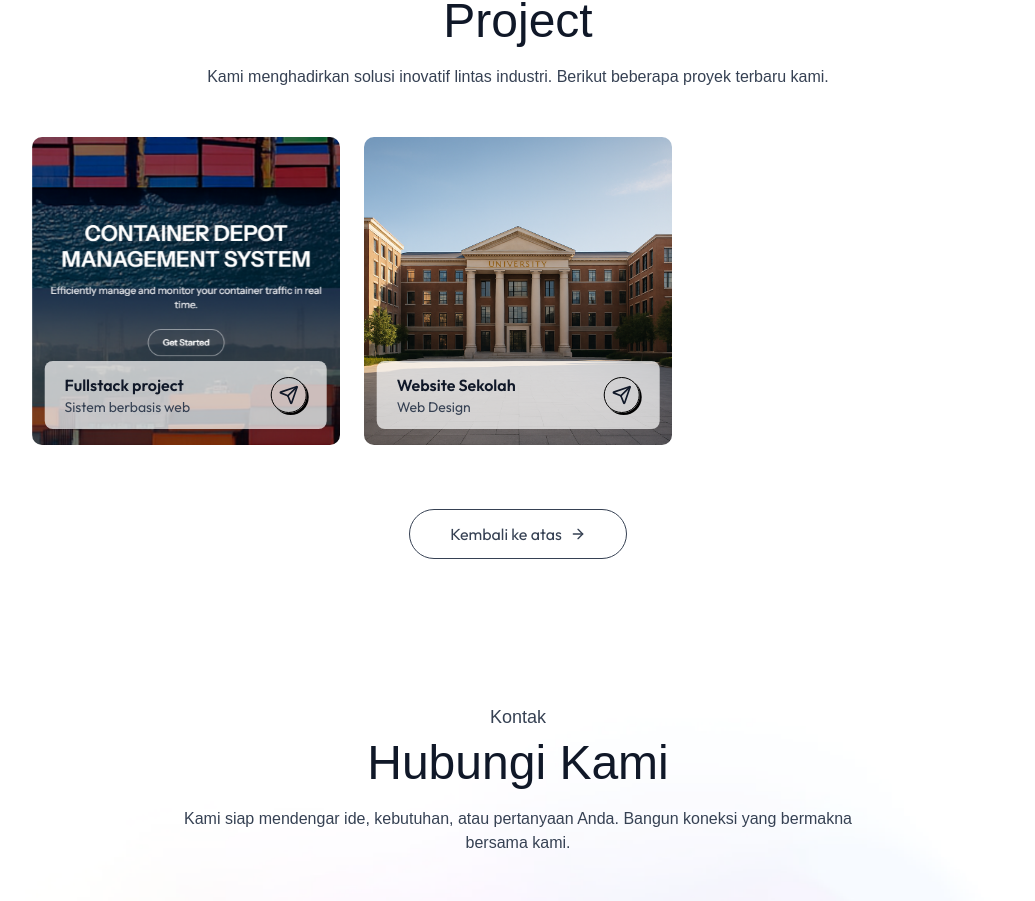
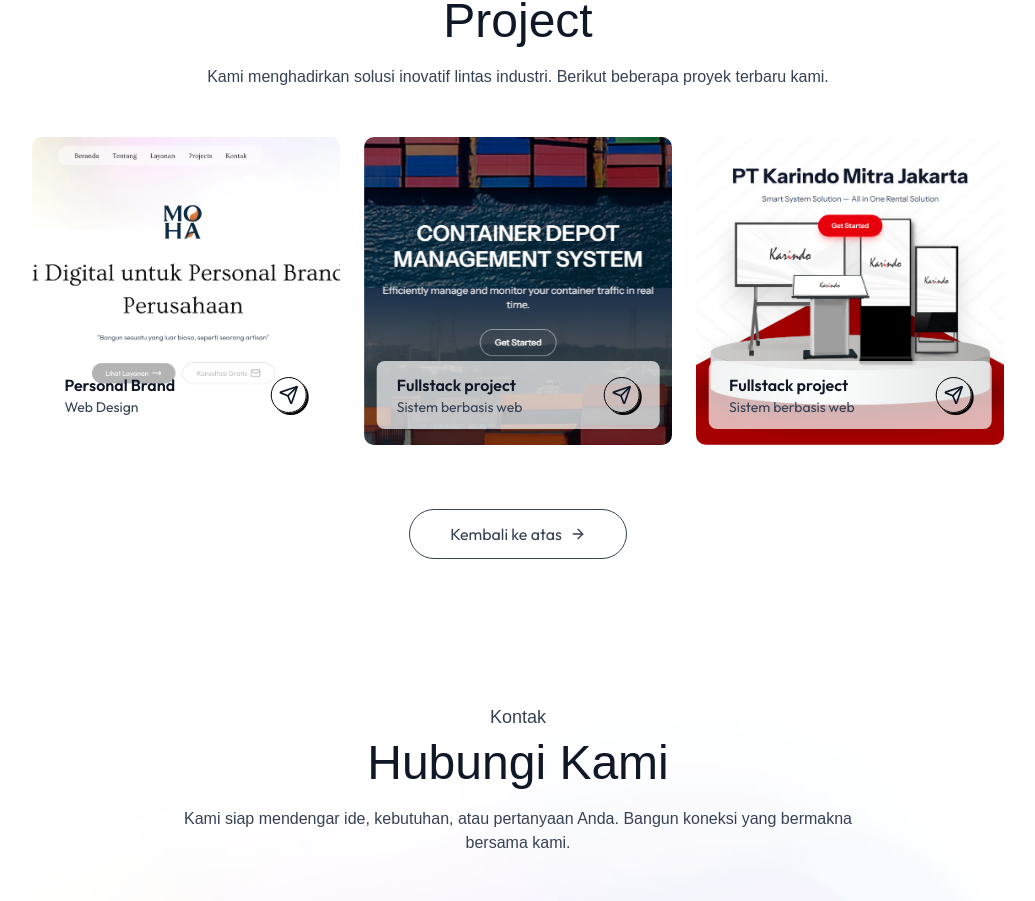
Before and after one commit to mhmdandri/moha, a Next.js app: page / in a window 1280 px wide. Shown: the part 2323-3224 px from the top of the page, without its empty margins (122-1157 px from the left). Built offline with nearby package versions, Linux system fonts and the light colour scheme; a web font is replaced by a local one.

Commit message:
add new project

```diff
--- a/assets/assets.js
+++ b/assets/assets.js
@@ -44,7 +44,6 @@ import {
   Route,
   Server,
 } from "lucide-react";
-// import setting_icon from "./setting-icon.png";
 
 export const assets = {
   user_image,
@@ -89,15 +88,22 @@ export const assets = {
 
 export const workData = [
   {
+    title: "Personal Brand",
+    description: "Web Design ",
+    bgImage: "/project3.png",
+    link: "https://mohaproject.dev/",
+  },
+  {
     title: "Fullstack project",
     description: "Sistem berbasis web",
     bgImage: "/project1.png",
     link: "https://cdms.mohaproject.dev/",
   },
   {
-    title: "Website Sekolah",
-    description: "Web Design ",
-    bgImage: "/project2.png",
+    title: "Fullstack project",
+    description: "Sistem berbasis web",
+    bgImage: "/project4.png",
+    link: "https://cors.mohaproject.dev/",
   },
 ];
 
```
Also changed, not shown: public/project3.png (added), public/project4.png (added).
